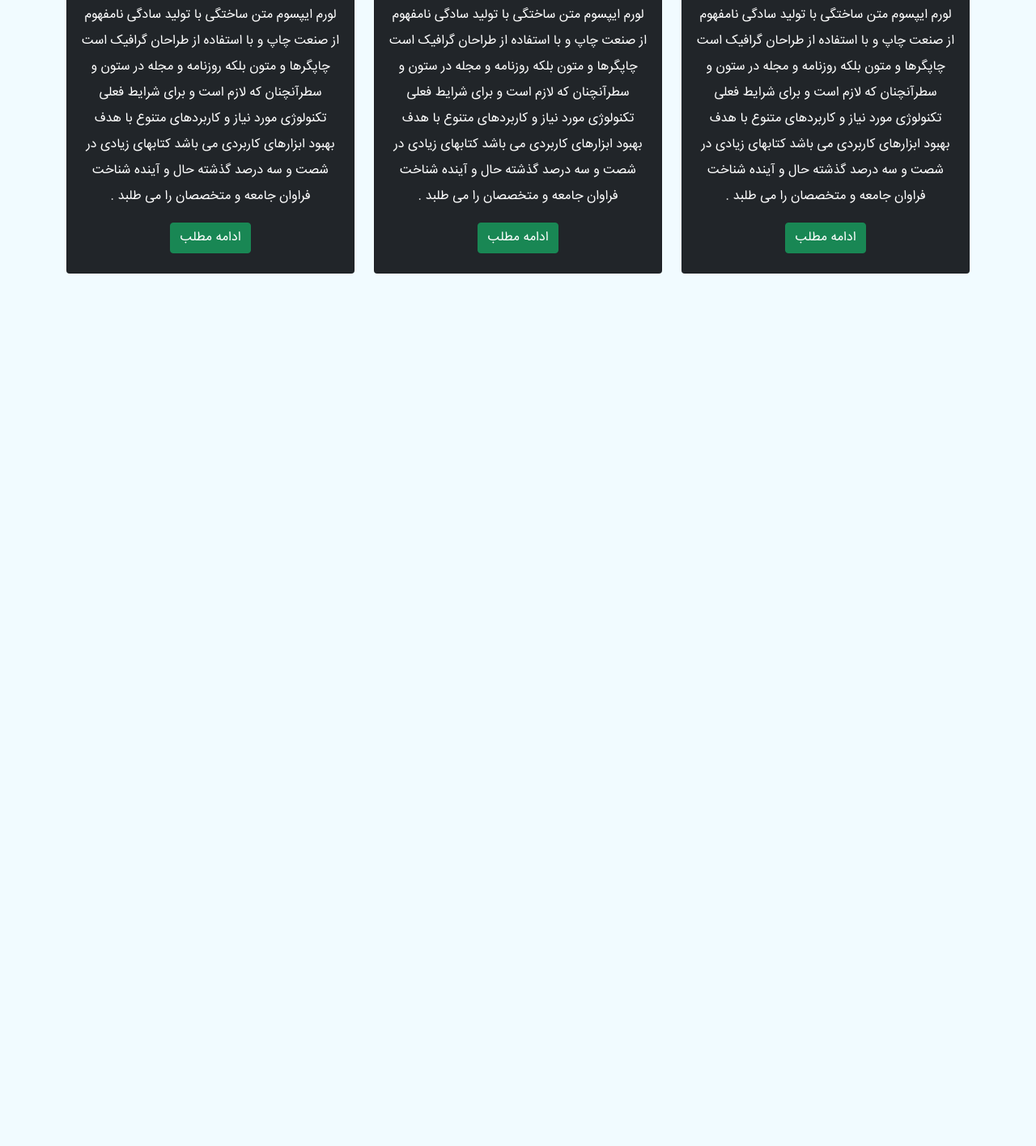
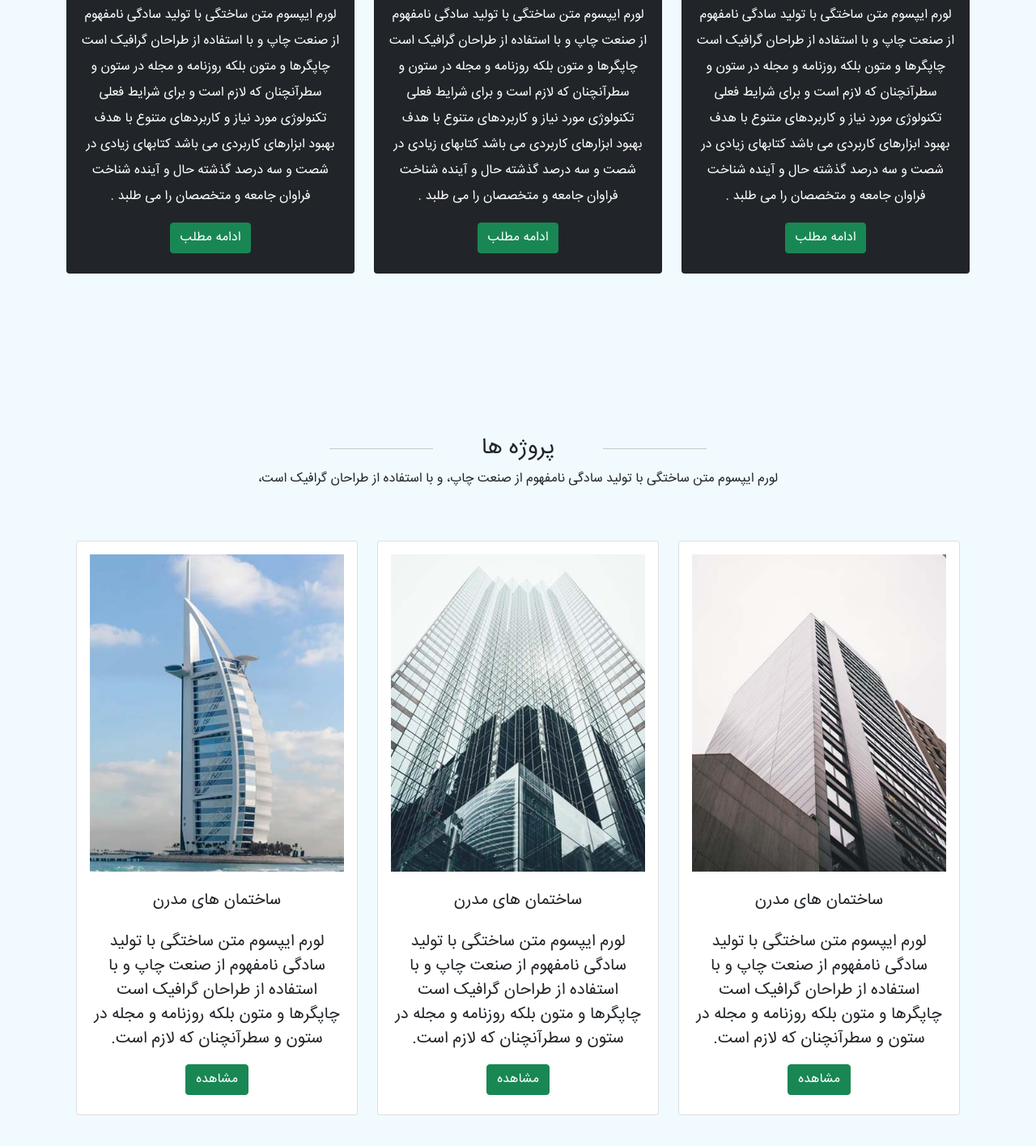
Before and after one commit to Hossein-Haghshenas/Alborz-Group-Portfolio, a plain HTML site: page index.html in a window 1280 px wide. Shown: the part 1716-3132 px from the top of the page at 81% size. Before the commit the page ends 2154 px from the top, so only its background shows below. Drawn offline with nearby package versions, Linux system fonts and the light colour scheme.

Commit message:
Create portfolio section

```diff
--- a/index.html
+++ b/index.html
@@ -217,6 +217,80 @@
             </div>
         </section>
 
+        <!-- portfolio section -->
+        <section id="portfolio" class="portfolio section-padding">
+            <div class="container">
+                <div class="row">
+                    <div class="col-md-12">
+                        <div class="section-header text-center pb-5">
+                            <h3>
+                                <span> پروژه ها</span>
+                            </h3>
+                            <p>لورم ایپسوم متن ساختگی با تولید سادگی نامفهوم از صنعت چاپ، و با استفاده از طراحان گرافیک
+                                است،
+                            </p>
+                        </div>
+                    </div>
+                </div>
+
+                <div class="row justify-content-center mx-sm-5 mx-lg-0">
+                    <!-- project card -->
+                    <div class="col-12 col-md-12 col-lg-4">
+                        <div class="card text-center bg-white pb-2">
+                            <div class="card-body text-dark">
+                                <div class="img-area mb-4">
+                                    <img src="./assets/image/project-1.jpg" alt="" class="img-fluid">
+                                </div>
+                                <h5 class="card-title mb-4">
+                                    ساختمان های مدرن
+                                </h5>
+                                <p class="lead">لورم ایپسوم متن ساختگی با تولید سادگی نامفهوم از صنعت چاپ و با استفاده
+                                    از طراحان گرافیک است چاپگرها و متون بلکه روزنامه و مجله در ستون و سطرآنچنان که لازم
+                                    است.</p>
+                                <button class="btn btn-success">مشاهده</button>
+                            </div>
+                        </div>
+                    </div>
+
+                    <!-- project card -->
+                    <div class="col-12 col-md-12 col-lg-4">
+                        <div class="card text-center bg-white pb-2">
+                            <div class="card-body">
+                                <div class="img-area mb-4">
+                                    <img src="./assets/image/project-3.jpg" alt="" class="img-fluid">
+                                </div>
+                                <h5 class="card-title mb-4">
+                                    ساختمان های مدرن
+                                </h5>
+                                <p class="lead">لورم ایپسوم متن ساختگی با تولید سادگی نامفهوم از صنعت چاپ و با استفاده
+                                    از طراحان گرافیک است چاپگرها و متون بلکه روزنامه و مجله در ستون و سطرآنچنان که لازم
+                                    است.</p>
+                                <button class="btn btn-success">مشاهده</button>
+                            </div>
+                        </div>
+                    </div>
+
+                    <!-- project card -->
+                    <div class="col-12 col-md-12 col-lg-4">
+                        <div class="card text-center bg-white pb-2">
+                            <div class="card-body">
+                                <div class="img-area mb-4">
+                                    <img src="./assets/image/project-2.jpg" alt="" class="img-fluid">
+                                </div>
+                                <h5 class="card-title mb-4">
+                                    ساختمان های مدرن
+                                </h5>
+                                <p class="lead">لورم ایپسوم متن ساختگی با تولید سادگی نامفهوم از صنعت چاپ و با استفاده
+                                    از طراحان گرافیک است چاپگرها و متون بلکه روزنامه و مجله در ستون و سطرآنچنان که لازم
+                                    است.</p>
+                                <button class="btn btn-success">مشاهده</button>
+                            </div>
+                        </div>
+                    </div>
+                </div>
+            </div>
+        </section>
+
     </main>
 
     <!-- bootstrap js link -->
```
